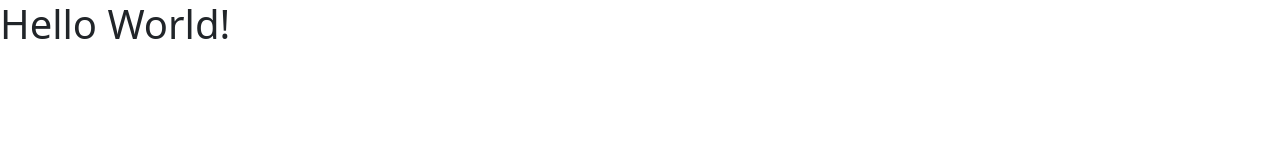
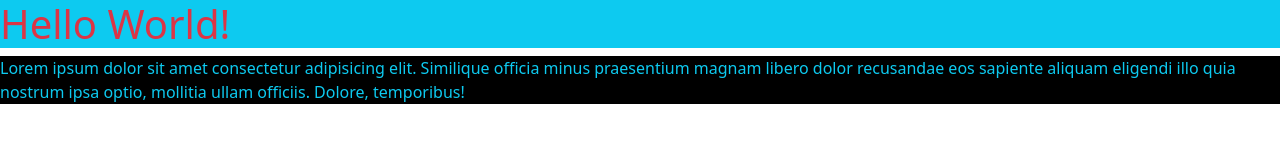
Before and after one commit to HaroldAnthony/bootstrap-web-dev, a plain HTML site: page index.html in a window 1280 px wide. Drawn offline with Linux system fonts and the light colour scheme.

Commit message:
bs colors done

```diff
--- a/index.html
+++ b/index.html
@@ -10,6 +10,8 @@
     />
   </head>
   <body>
-    <h1>Hello World!</h1>
+    <h1 class="text-danger bg-info">Hello World!</h1>
+
+    <p class="text-info bg-black">Lorem ipsum dolor sit amet consectetur adipisicing elit. Similique officia minus praesentium magnam libero dolor recusandae eos sapiente aliquam eligendi illo quia nostrum ipsa optio, mollitia ullam officiis. Dolore, temporibus!</p>
   </body>
 </html>
```
